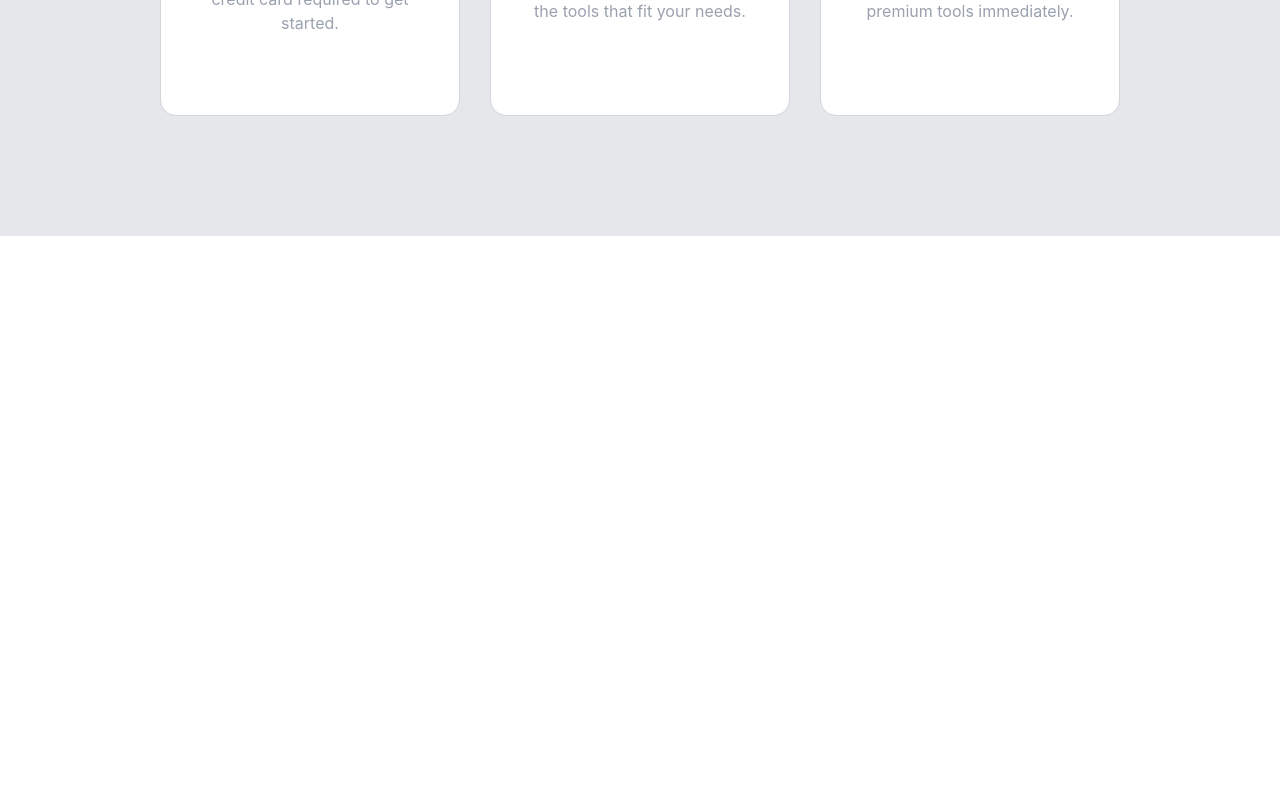
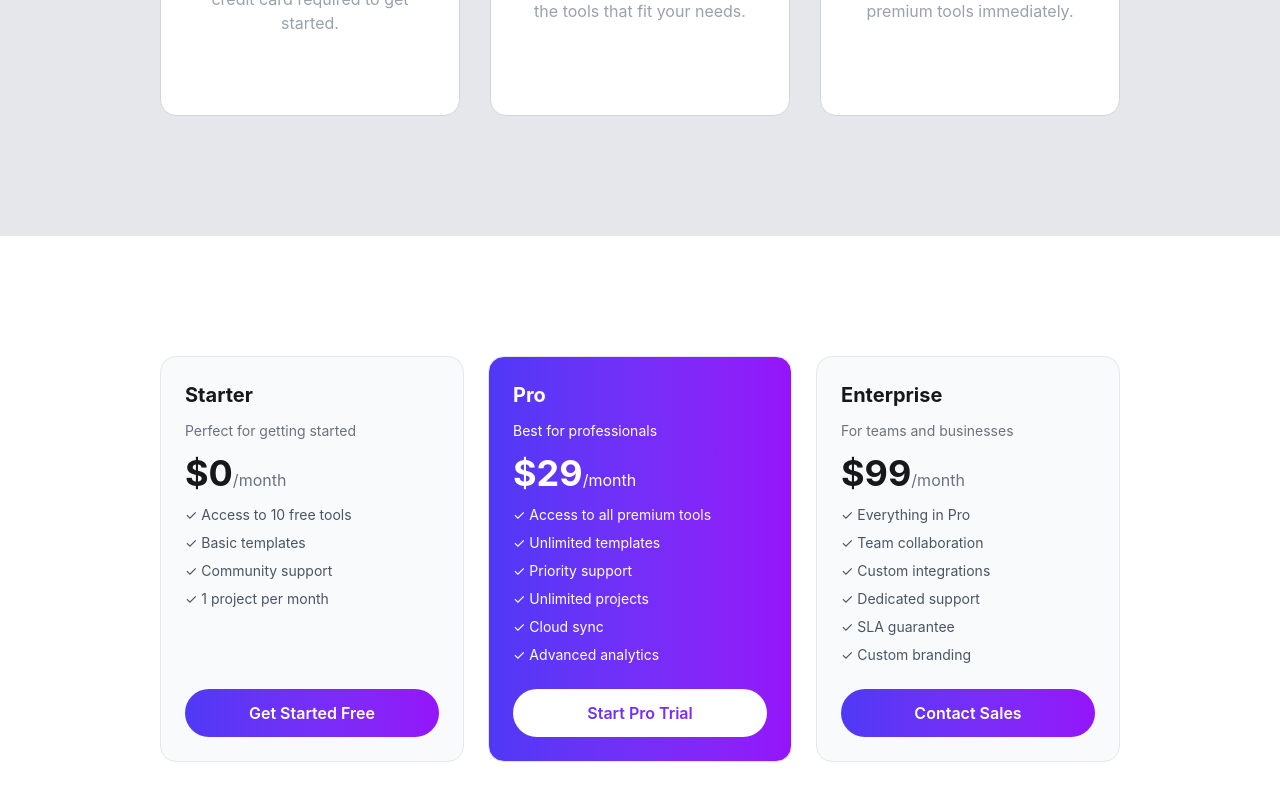
Before and after one commit to Ahmed-Asid/Assignment-6-DigiTools, a React (Vite) app: page / in a window 1280 px wide. Shown: the part 2853-3653 px from the top of the page. Before the commit the page ends 3089 px from the top, so only its background shows below. Built offline with nearby package versions, Linux system fonts and the light colour scheme.

Commit message:
added pricing section

```diff
--- /dev/null
+++ b/public/pricing.json
@@ -0,0 +1,59 @@
+{
+    "pricing": [
+  {
+    "id": 1,
+    "name": "Starter",
+    "tag": "",
+    "tagType": "",
+    "description": "Perfect for getting started",
+    "price": 0,
+    "period": "month",
+    "buttonText": "Get Started Free",
+    "highlight": false,
+    "features": [
+      "Access to 10 free tools",
+      "Basic templates",
+      "Community support",
+      "1 project per month"
+    ]
+  },
+  {
+    "id": 2,
+    "name": "Pro",
+    "tag": "Most Popular",
+    "tagType": "popular",
+    "description": "Best for professionals",
+    "price": 29,
+    "period": "month",
+    "buttonText": "Start Pro Trial",
+    "highlight": true,
+    "features": [
+      "Access to all premium tools",
+      "Unlimited templates",
+      "Priority support",
+      "Unlimited projects",
+      "Cloud sync",
+      "Advanced analytics"
+    ]
+  },
+  {
+    "id": 3,
+    "name": "Enterprise",
+    "tag": "",
+    "tagType": "",
+    "description": "For teams and businesses",
+    "price": 99,
+    "period": "month",
+    "buttonText": "Contact Sales",
+    "highlight": false,
+    "features": [
+      "Everything in Pro",
+      "Team collaboration",
+      "Custom integrations",
+      "Dedicated support",
+      "SLA guarantee",
+      "Custom branding"
+    ]
+  }
+]
+}
--- a/src/App.jsx
+++ b/src/App.jsx
@@ -4,6 +4,7 @@ import Banner from './Component/Header/Banner'
 import Stats from './Component/Header/Stats'
 import Main from './Component/Main/Main'
 import Steps from './Component/Steps & Pricing/Steps'
+import Pricing from './Component/Steps & Pricing/Pricing'
 
 
 
@@ -21,6 +22,7 @@ function App() {
         <Main></Main>
       </div>
       <Steps></Steps>
+      <Pricing></Pricing>
     </>
   )
 }
--- a/src/Component/Steps & Pricing/Pricing.jsx
+++ b/src/Component/Steps & Pricing/Pricing.jsx
@@ -1,13 +1,40 @@
+import { useEffect, useState } from "react";
+
 export default function Pricing() {
+    const [pricing, setPricing] = useState([]);
+
+    useEffect(() => {
+        fetch("/pricing.json")
+            .then((res) => res.json())
+            .then((data) => setPricing(data.pricing));
+    }, []);
+
     return (
         <div className="w-[90%] md:w-[85%] lg:w-[75%] mx-auto py-30 space-y-10 flex flex-col items-center">
-            <div>
-                <p></p>
-                <p></p>
-            </div>
-            <div className="grid grid-cols-3">
-
+            <div className="grid md:grid-cols-3 gap-6 w-full">
+                {pricing.map((price) => (
+                    <div key={price.id} className={`p-6 rounded-2xl border border-gray-200 ${price.highlight ? 'bg-linear-to-r from-[#4f39f6] to-[#9514fa]' : 'bg-gray-50'} flex flex-col space-y-6`}>
+                        <div className="space-y-3">
+                            <p className={`text-xl font-bold ${price.highlight && 'text-white'}`}>{price.name}</p>
+                            <p className={`text-gray-500 text-sm ${price.highlight && 'text-white'}`}>{price.description}</p>
+                            <p>
+                                <span className={`text-4xl font-bold ${price.highlight && 'text-white'}`}>${price.price}</span>
+                                <span className={`text-gray-500 ${price.highlight && 'text-white'}`}>/{price.period}</span>
+                            </p>
+                            <div className={`text-gray-600 space-y-2 text-sm ${price.highlight && 'text-white'}`}>
+                                {price.features.map((f, i) => (
+                                    <p key={i}>✓ {f}</p>
+                                ))}
+                            </div>
+                        </div>
+                        <button className={`mt-auto w-full py-3 rounded-full  ${price.highlight ? 'bg-white' : 'bg-linear-to-r from-[#4f39f6] to-[#9514fa]'}`}>
+                            <p className={`font-semibold ${price.highlight ? 'bg-clip-text text-transparent bg-linear-to-r from-[#4f39f6] to-[#9514fa]' : 'text-white'}`}>
+                                {price.buttonText}
+                            </p>
+                        </button>
+                    </div>
+                ))}
             </div>
         </div>
-    )
+    );
 }
```
